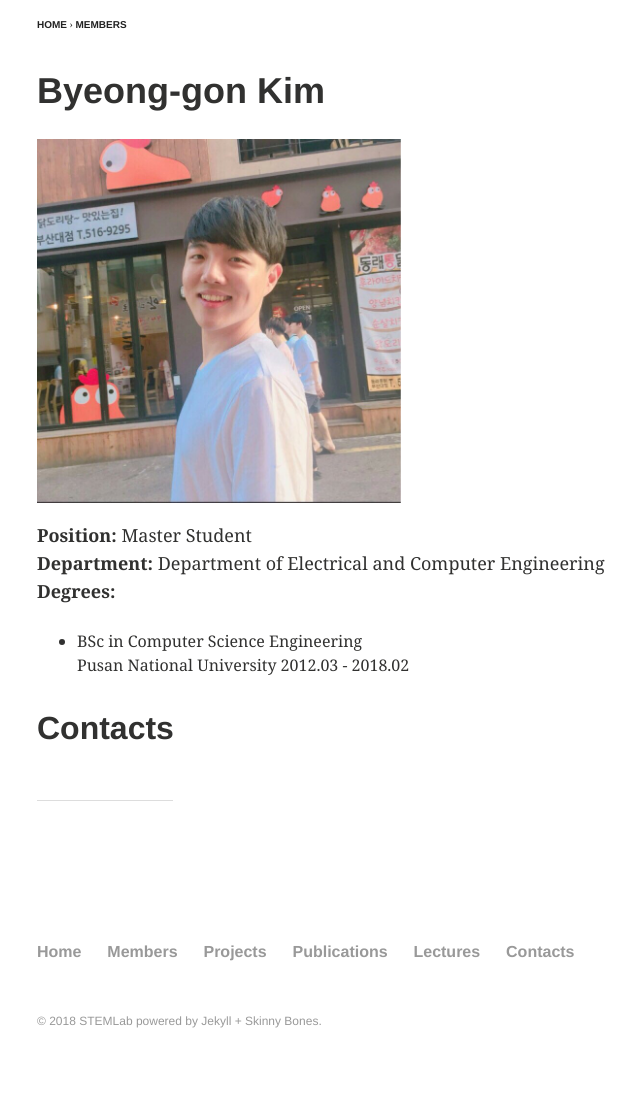
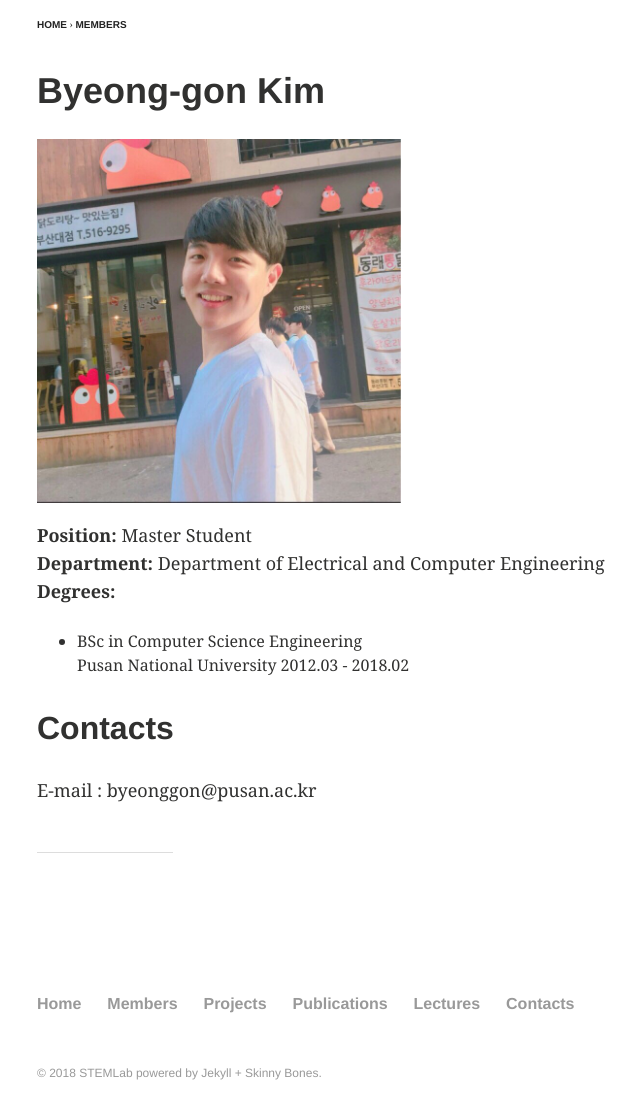
Before and after one commit to STEMLab/STEMLab.github.io, a Jekyll site: the page built from _posts/members/2018-02-27-gargoni.md, in a window 1280 px wide, cut to the strip 104-1263 px from the top of the page. Shown: the top 1119 px of the strip, without its empty margins (59-699 px from the left). Built offline with Jekyll 4.4.1, drawn with Linux system fonts in a browser that asks for light colours.

Commit message:
Update 2018-02-27-gargoni.md

```diff
--- a/_posts/members/2018-02-27-gargoni.md
+++ b/_posts/members/2018-02-27-gargoni.md
@@ -20,3 +20,4 @@ image:
 Pusan National University 2012.03 - 2018.02
 
 ## Contacts
+E-mail : byeonggon@pusan.ac.kr
```
